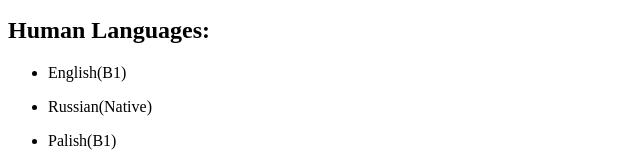
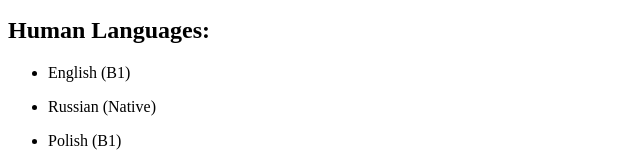
Before and after one commit to slav6897337/rsschool-cv, a plain HTML site: page index.html in a window 1280 px wide. Shown: the part 1385-1548 px from the top of the page, 0-640 px from the left. Drawn offline with Linux system fonts and the light colour scheme.

Commit message:
fix: deployment

```diff
--- a/index.html
+++ b/index.html
@@ -125,9 +125,9 @@
 <div class="languages">
     <h2>Human Languages:</h2>
     <ul>
-        <li><p>English(B1)</p></li>
-        <li><p>Russian(Native)</p></li>
-        <li><p>Palish(B1)</p></li>
+        <li><p>English (B1)</p></li>
+        <li><p>Russian (Native)</p></li>
+        <li><p>Polish (B1)</p></li>
     </ul>
 </div>
 </body>
```
